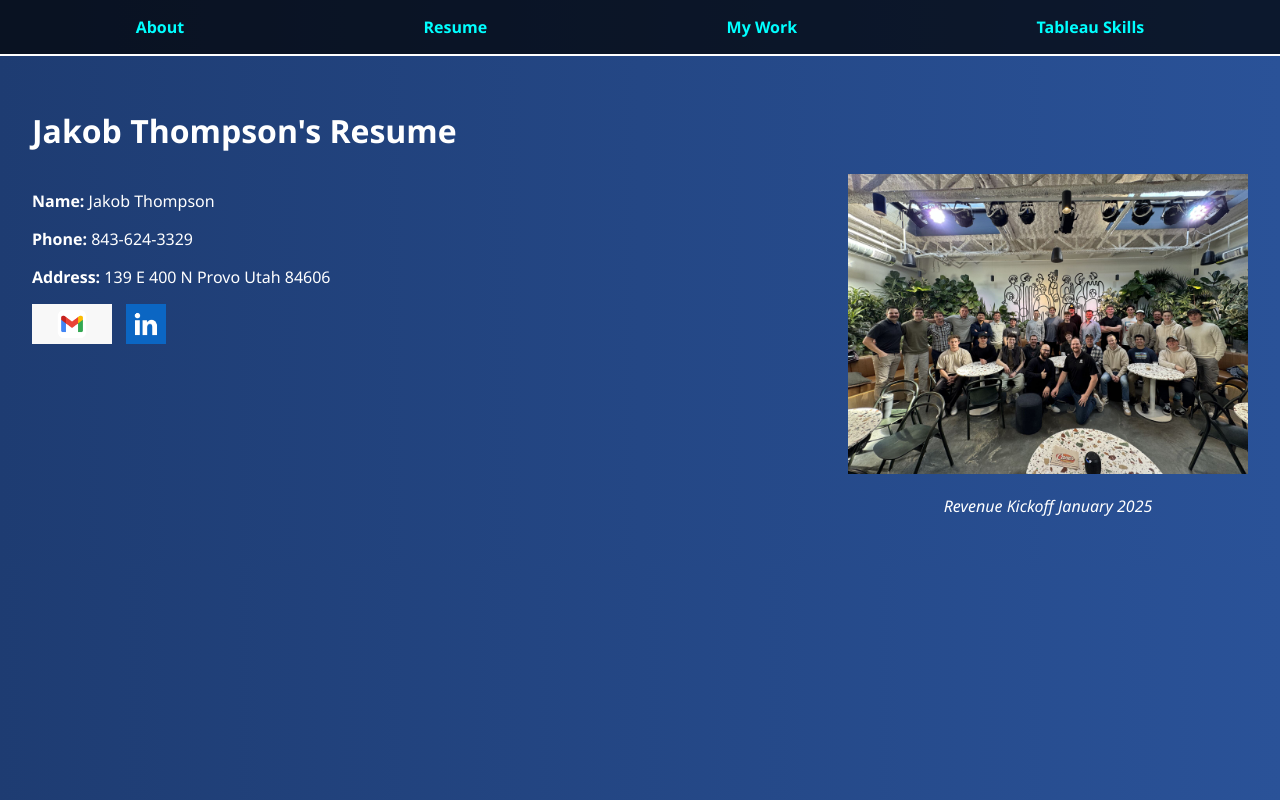
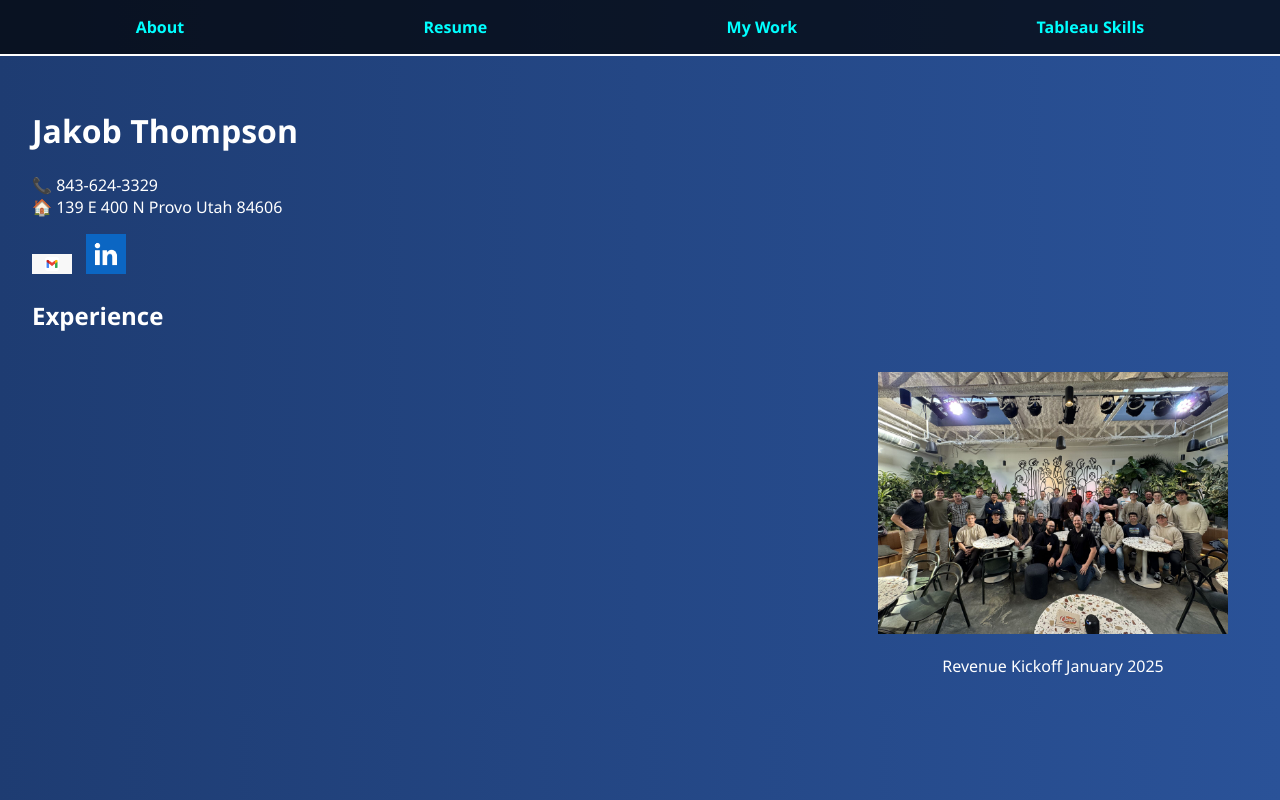
Before and after one commit to Jakobthompson15/IS201Project, a plain HTML site: page resume.html in a window 1280 px wide. Drawn offline with Linux system fonts and the light colour scheme.

Commit message:
Update resume.html

```diff
--- a/resume.html
+++ b/resume.html
@@ -13,27 +13,18 @@
   </nav>
 
   <div class="container">
-    <h1>Jakob Thompson's Resume</h1>
+    <h1>Jakob Thompson</h1>
+    <p>📞 843-624-3329<br>🏠 139 E 400 N Provo Utah 84606</p>
+    <a href="mailto:jakob@boostly.com"><img src="gmail.png" alt="Gmail" style="width:40px; margin-right:10px;"></a>
+    <a href="https://linkedin.com/in/jakobthompson"><img src="linkedin.jpg" alt="LinkedIn" style="width:40px;"></a>
 
-    <div style="display: flex; align-items: flex-start; justify-content: space-between;">
-      <div>
-        <p><strong>Name:</strong> Jakob Thompson</p>
-        <p><strong>Phone:</strong> 843-624-3329</p>
-        <p><strong>Address:</strong> 139 E 400 N Provo Utah 84606</p>
-        <p>
-          <a href="mailto:jakob@boostly.com"><img src="gmail.png" alt="Gmail" style="height: 40px; margin-right: 10px;"></a>
-          <a href="https://www.linkedin.com/in/jakobthompson" target="_blank"><img src="linkedin.jpg" alt="LinkedIn" style="height: 40px;"></a>
-        </p>
-      </div>
+    <h2>Experience</h2>
+    <!-- Add your resume details here -->
 
-      <div style="text-align: center;">
-        <img src="RKO2025.jpeg" alt="Revenue Kickoff 2025" style="max-width: 400px; height: auto;">
-        <p><em>Revenue Kickoff January 2025</em></p>
-      </div>
+    <div style="float: right; text-align: center; margin: 20px;">
+      <img src="RKO2025.jpeg" alt="RKO 2025" style="width:350px;">
+      <p>Revenue Kickoff January 2025</p>
     </div>
-
-    <!-- Resume content goes here -->
-
   </div>
 </body>
 </html>
```
